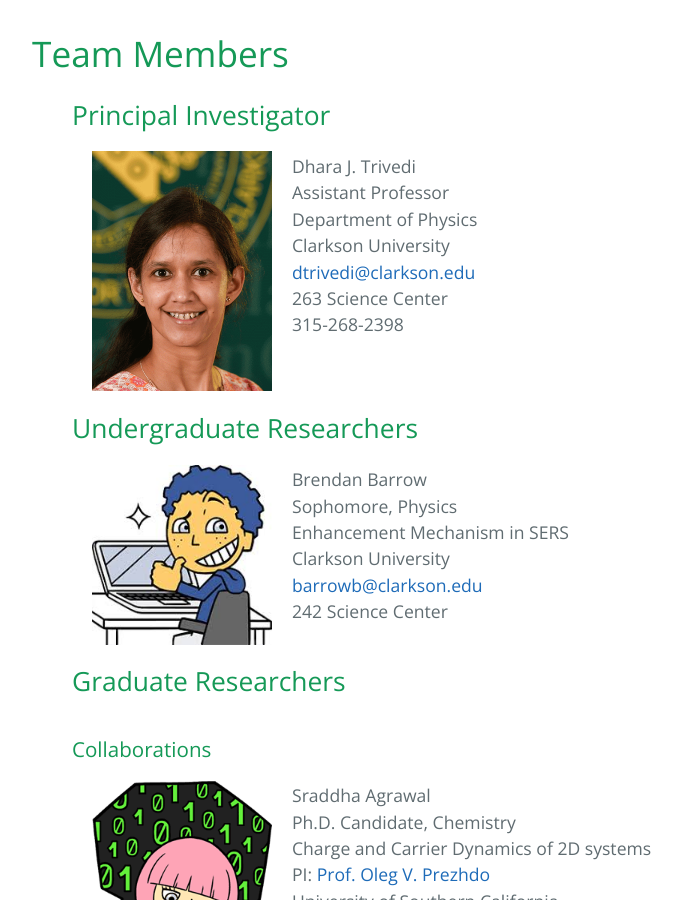
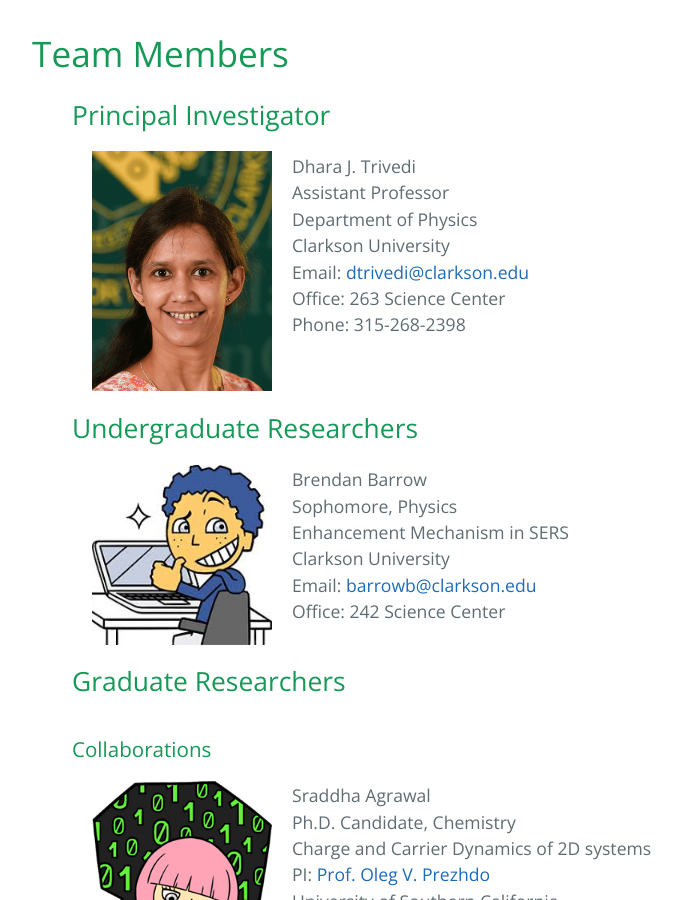
Before and after one commit to dharatrivedi/dharatrivedi.github.io, a Jekyll site: the page built from people.html, in a window 1280 px wide and 900 px high, scrolled down 341 px. Shown: the whole window, without its empty margins (192-874 px from the left). Built offline with Jekyll 4.4.1, drawn with Linux system fonts in a browser that asks for light colours; some of the changed lines change nothing that is shown.

Commit message:
Update people.html

```diff
--- a/people.html
+++ b/people.html
@@ -13,9 +13,9 @@ title: {{ site.name }}
       Assistant Professor<br />
       Department of Physics<br />
       Clarkson University<br />
-      <a href="mailto:dtrivedi@clarkson.edu">dtrivedi@clarkson.edu</a><br />
-      263 Science Center<br />
-      315-268-2398
+      Email: <a href="mailto:dtrivedi@clarkson.edu">dtrivedi@clarkson.edu</a><br />
+      Office: 263 Science Center<br />
+      Phone: 315-268-2398
     </p>
   </ul>
   <ul class="clearfix">
@@ -26,8 +26,8 @@ title: {{ site.name }}
       Sophomore, Physics<br />
       Enhancement Mechanism in SERS<br />
       Clarkson University<br />
-      <a href="mailto:barrowb@clarkson.edu">barrowb@clarkson.edu</a><br />
-      242 Science Center<br />
+      Email: <a href="mailto:barrowb@clarkson.edu">barrowb@clarkson.edu</a><br />
+      Office: 242 Science Center<br />
     </p>
   </ul>
   <ul class="clearfix">
```
